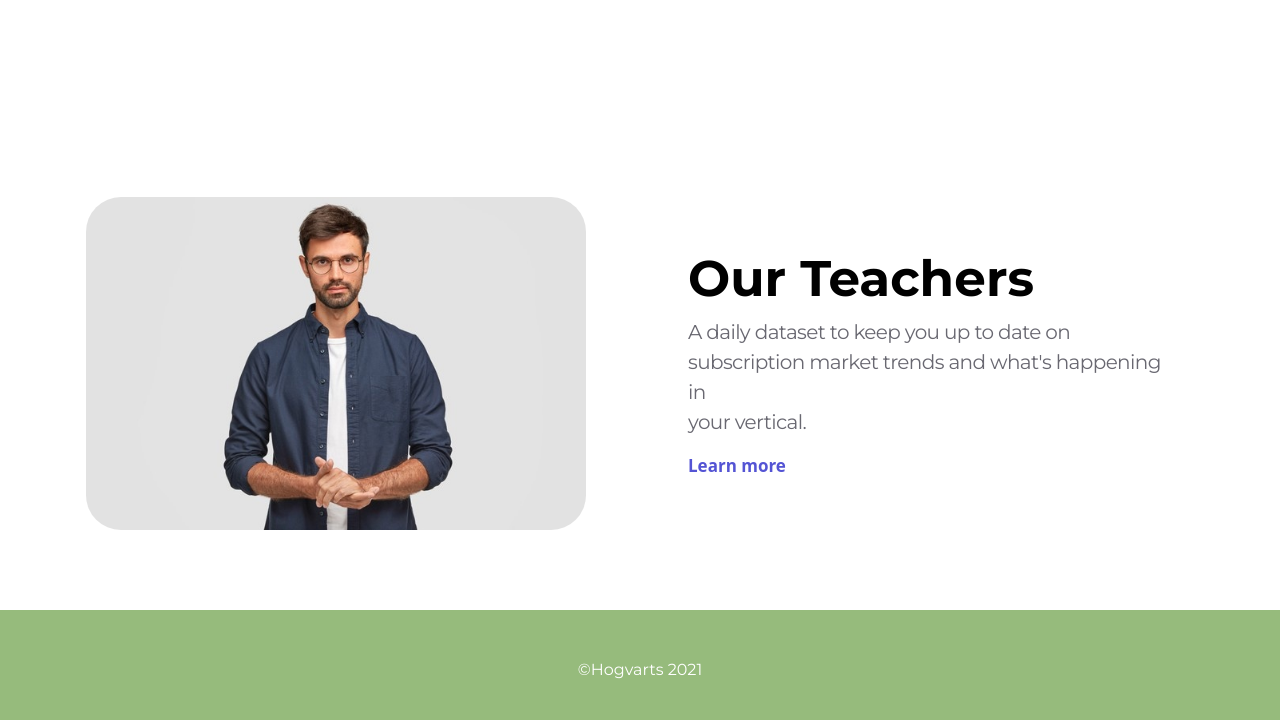
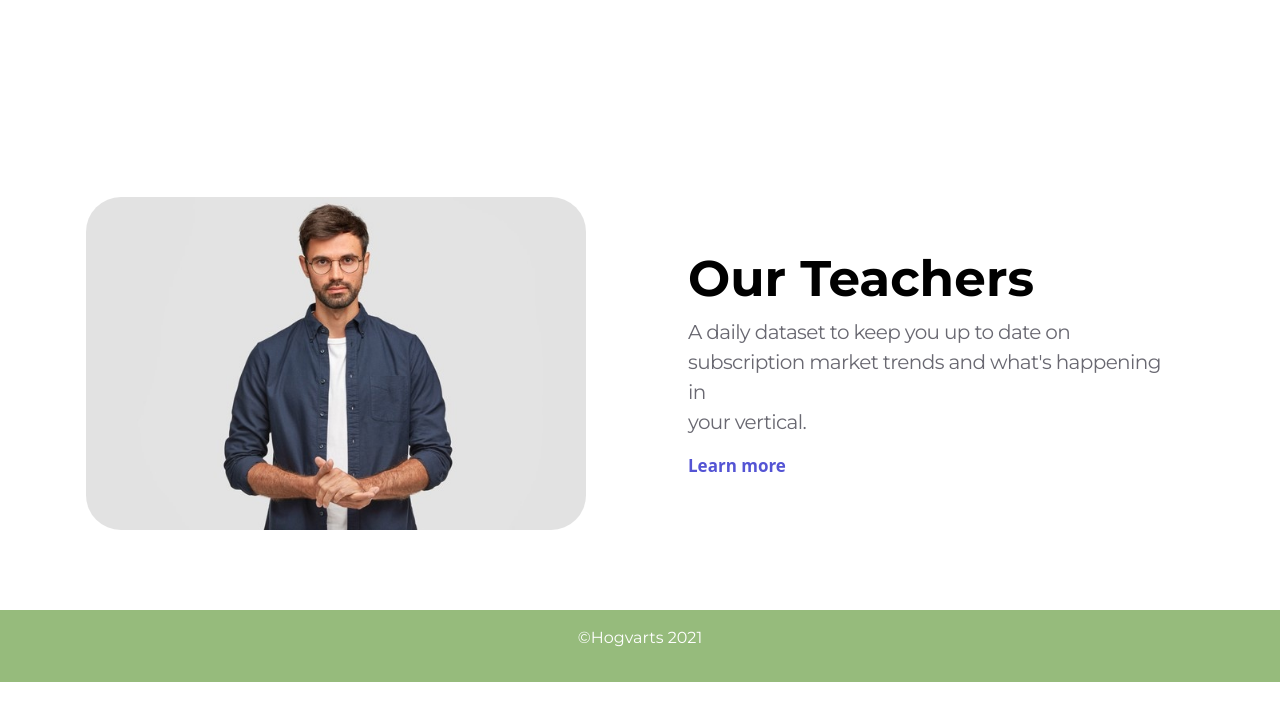
Before and after one commit to nozimjonolimjonov/hogvarts, a plain HTML site: page index.html in a window 1280 px wide. Shown: the part 1527-2247 px from the top of the page. After the commit the page ends 2209 px from the top, so only its background shows below. Drawn offline with nearby package versions, Linux system fonts and the light colour scheme.

Commit message:
padding changed

```diff
--- a/index.html
+++ b/index.html
@@ -178,7 +178,7 @@
           </div>
         </div>
       </section>
-      <section class="lower p-5 m-0">
+      <section class="lower p-3 m-0">
         <p style="text-align: center;">©Hogvarts 2021</p>
       </section>
 
```
